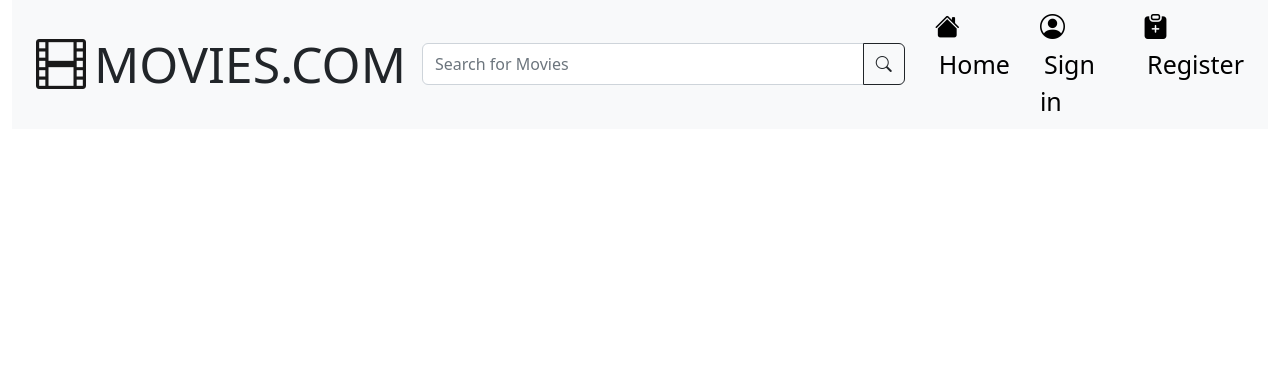
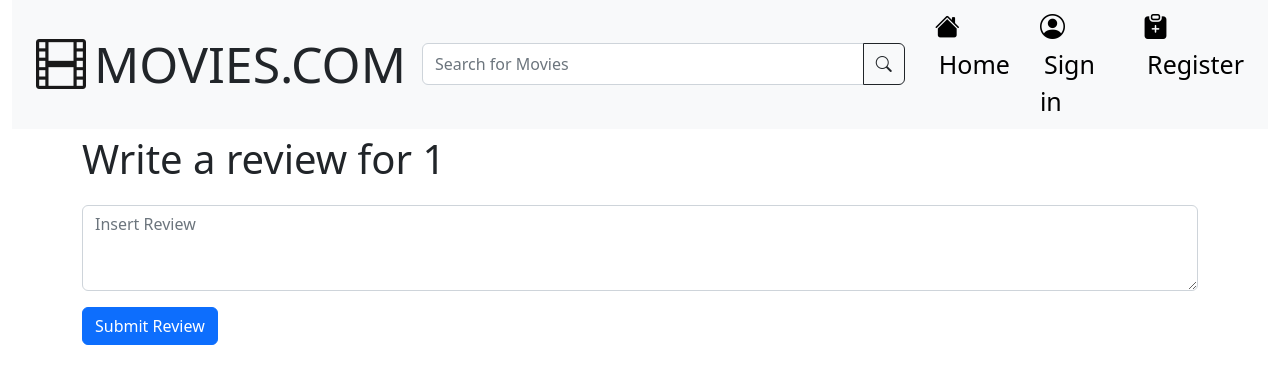
Before and after one commit to kaigoerg99/web-dev-project, a React (Create React App) app: page /review/1/1 in a window 1280 px wide. Shown: the top 384 px of the page. Built offline with nearby package versions, Linux system fonts and the light colour scheme; no server answers.

Commit message:
able to submit review

```diff
--- a/src/App.js
+++ b/src/App.js
@@ -11,6 +11,7 @@ import NoResult from './components/Search/NoResult';
 import Details from './components/Details/Details';
 import Register from './components/Register/Register';
 import Login from './components/Login/Login';
+import Review from './components/Review/Review';
 
 function App() {
   return (
@@ -26,6 +27,7 @@ function App() {
               <Route path='/details/:id' element={<Details/>}/>
               <Route path='/register' element={<Register/>}/>
               <Route path='/login' element={<Login/>}/>
+              <Route path='/review/:id/:title' element={<Review/>}/>
             </Routes>
           </BrowserRouter>
         </CurrentUserContext>
--- a/src/components/Details/Details.js
+++ b/src/components/Details/Details.js
@@ -1,10 +1,13 @@
 import React, { useEffect, useState } from "react";
-import { useParams } from "react-router";
+import { useNavigate, useParams } from "react-router";
 import { getMovie } from "../../imdb/service";
+import { useSelector } from "react-redux";
 
 const Details = () => {
+    const navigate = useNavigate();
     const { id } = useParams();
     const [movie, setMovie] = useState({});
+    const { currentUser } = useSelector((state) => state.users);
 
     useEffect(() => {
         if (id) {
@@ -16,11 +19,16 @@ const Details = () => {
         const res = await getMovie(id);
         setMovie(res.data);
     }
+
+    const submitReview = () => {
+        navigate(`/review/${id}/${movie.title}`);
+    }
+
     return (
         <div className="container">
             <h1 className="display-4">{movie.fullTitle}</h1>
             <div className="my-5"><h6 className="text-start">{movie.plot}</h6></div>
-            <div className="row">
+            <div className="row mb-3">
                 <div className="col">
                     <img alt="" src={movie.image} style={{"maxWidth": 400}}/>
                 </div>
@@ -43,6 +51,9 @@ const Details = () => {
                     <dd className="col-sm-9"><p className="text-start">{movie.awards}</p></dd>
                 </dl>
             </div>
+            {
+                currentUser && currentUser.role === 'critic' && <button type="button" className="btn btn-primary" onClick={submitReview}>Review Movie</button>
+            }
         </div>
     )
 }
--- a/src/components/Home/Home.js
+++ b/src/components/Home/Home.js
@@ -69,6 +69,11 @@ const Home = () => {
                     <p className="lead">Most Recent Like: {recentLike}</p>
                 </>
             }
+            {
+                currentUser && currentUser.role === 'critic' && <>
+                    <p className="lead">Most Recent Movie Reviewed: </p>
+                </>
+            }
             <p className="lead">Most Popular Current Movies</p>
             <div className="table-responsive">
                 <table className="table">
--- /dev/null
+++ b/src/components/Review/Review.js
@@ -0,0 +1,28 @@
+import React, { useState } from "react";
+import { useNavigate, useParams } from "react-router";
+import { reviewMovie } from "../../services/likes-service";
+
+const Review = () => {
+    const navigate = useNavigate();
+    const { id, title } = useParams();
+    const [review, setReview] = useState('');
+
+    const submitReview = async () => {
+        if (review) {
+            await reviewMovie({movie: {name: title, movieId: id}, review});
+            navigate('/profile');
+        }
+    };
+
+    return (
+        <div className="container">
+            <div class="form-group mb-3">
+                <p className="fs-1">Write a review for {title}</p>
+                <textarea class="form-control" placeholder="Insert Review" rows="3" value={review} onChange={(e) => setReview(e.target.value)}/>
+            </div>
+            <button type="button" className="btn btn-primary" onClick={submitReview}>Submit Review</button>
+        </div>
+    );
+}
+
+export default Review;
--- a/src/services/likes-service.js
+++ b/src/services/likes-service.js
@@ -14,4 +14,9 @@ export const likeMovie = async (movie) => {
 export const getMovie = async (movieId) => {
     const response = await api.get(`${MOVIE_API}/${movieId}`);
     return response.data;
+};
+
+export const reviewMovie = async ({movie, review}) => {
+    const res = await api.post(`${MOVIE_API}/${movie.movieId}/review`, {movie, review});
+    return res.data;
 }
```
